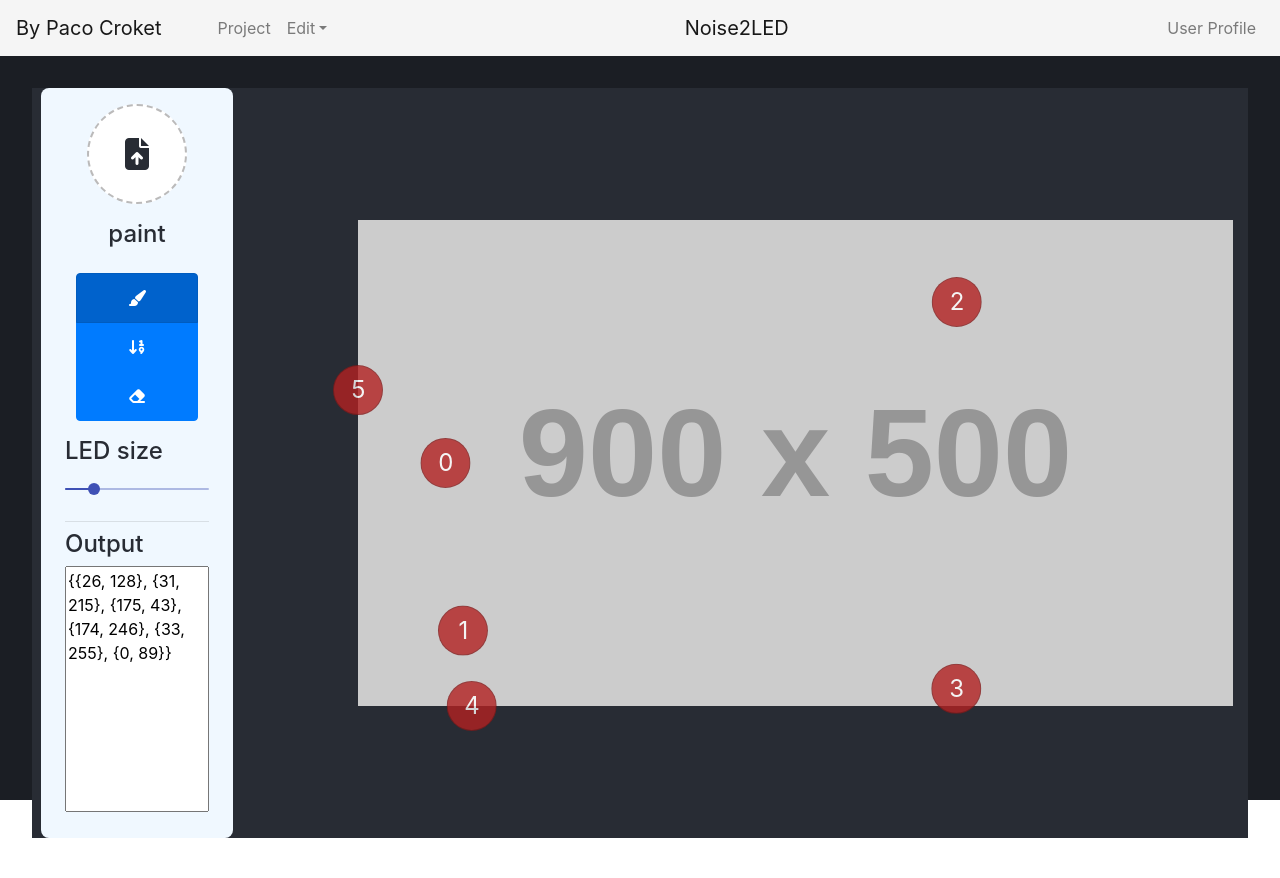
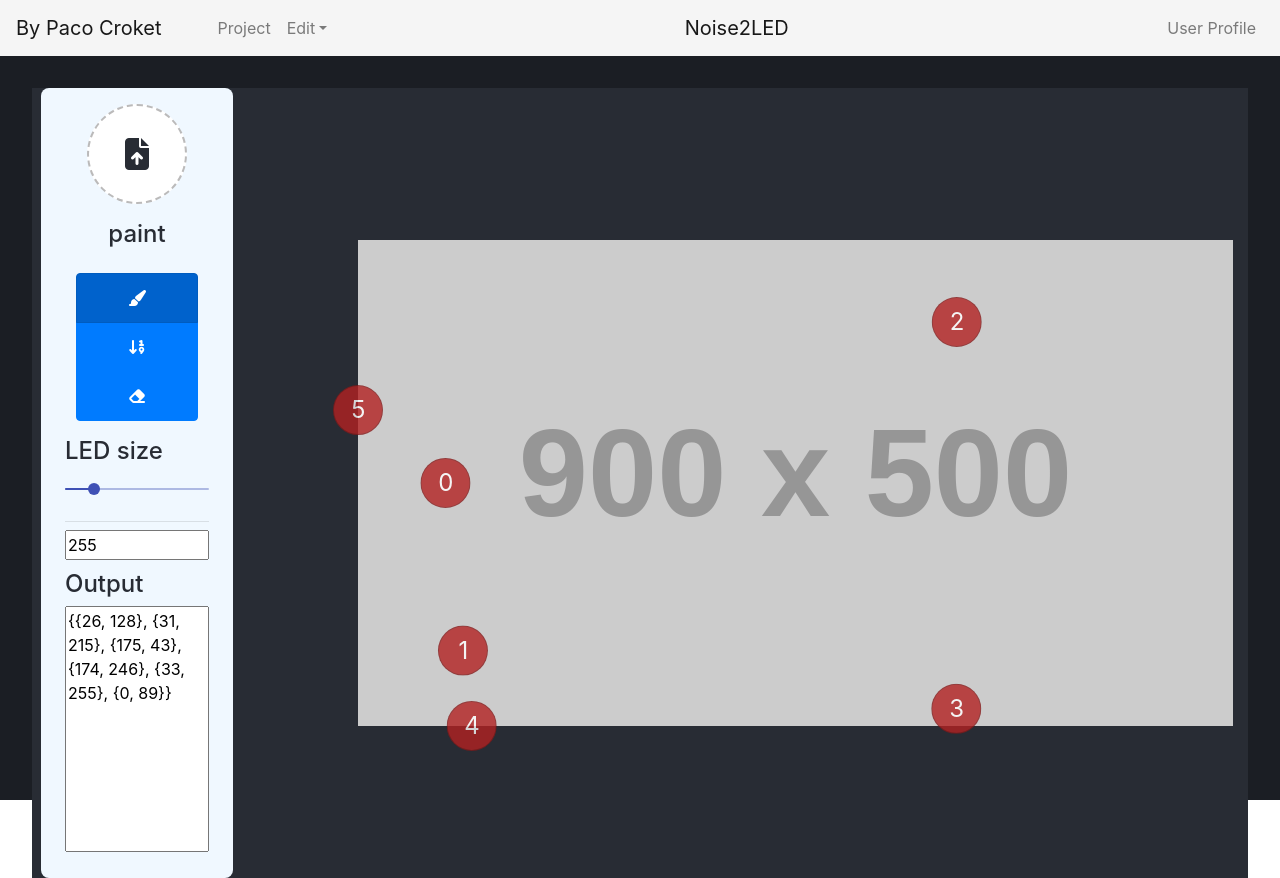
Before and after one commit to pacoCroket/coord-noise-simulation, a React (Create React App) app: page / in a window 1280 px wide. Before the commit the page ends 838 px from the top, so only its background shows below. Built offline with nearby package versions, Linux system fonts and the light colour scheme.

Commit message:
outputScale editable

```diff
--- a/src/App.js
+++ b/src/App.js
@@ -68,7 +68,11 @@ class App extends Component {
   };
 
   ledSizeChanged = ledSize => {
-    this.setState(prevState => prevState.displayProps.ledSize = ledSize);
+    this.setState(prevState => (prevState.displayProps.ledSize = ledSize));
+  };
+
+  outputScalingChanged = outputScaling => {
+    this.setState(prevState => (prevState.tooling.outputScaling = outputScaling));
   };
 
   addLed = ({ x, y }) => {
@@ -129,6 +133,7 @@ class App extends Component {
                 onImgAdded={this.onImgAdded}
                 paintModeChanged={this.paintModeChanged}
                 ledSizeChanged={this.ledSizeChanged}
+                outputScalingChanged={this.outputScalingChanged}
               ></EditTools>
             </div>
             {/* TODO vertical divider */}
--- a/src/components/EditTools.js
+++ b/src/components/EditTools.js
@@ -7,6 +7,11 @@ import Tooltip from "@material-ui/core/Tooltip";
 import PropTypes from "prop-types";
 
 export default class EditTools extends Component {
+  constructor(props) {
+    super();
+    this.state = { outputScaling: props.tooling.outputScaling };
+  }
+
   getActive = btnName => btnName === this.props.tooling.paintMode;
 
   handlePaintChange = event => {
@@ -20,13 +25,19 @@ export default class EditTools extends Component {
     this.props.ledSizeChanged(value);
   };
 
+  handleOutputScaling = (value) => {
+    this.setState({ outputScaling: value });
+    this.props.outputScalingChanged(parseInt(value));
+  };
+
   getOutput = () => {
     const { outputScaling } = this.props.tooling;
     let array = [];
+    // TODO maintain w/h relationship
     this.props.leds.forEach(led => {
       array.push(`{${(led.x * outputScaling).toFixed(0)}, ${(led.y * outputScaling).toFixed(0)}}`);
     });
-    return `{${array.join(', ')}}`;
+    return `{${array.join(", ")}}`;
   };
 
   render() {
@@ -85,6 +96,14 @@ export default class EditTools extends Component {
           />
           <hr className="my-2"></hr>
 
+          <textarea
+            value={this.state.outputScaling}
+            onChange={ e=> this.handleOutputScaling(e.target.value.replace(/\D/g,''))}
+            cols={12}
+            rows={1}
+            className="outputField"
+          ></textarea>
+
           <h4 className="mx-auto">Output</h4>
           <textarea
             value={this.getOutput()}
```
